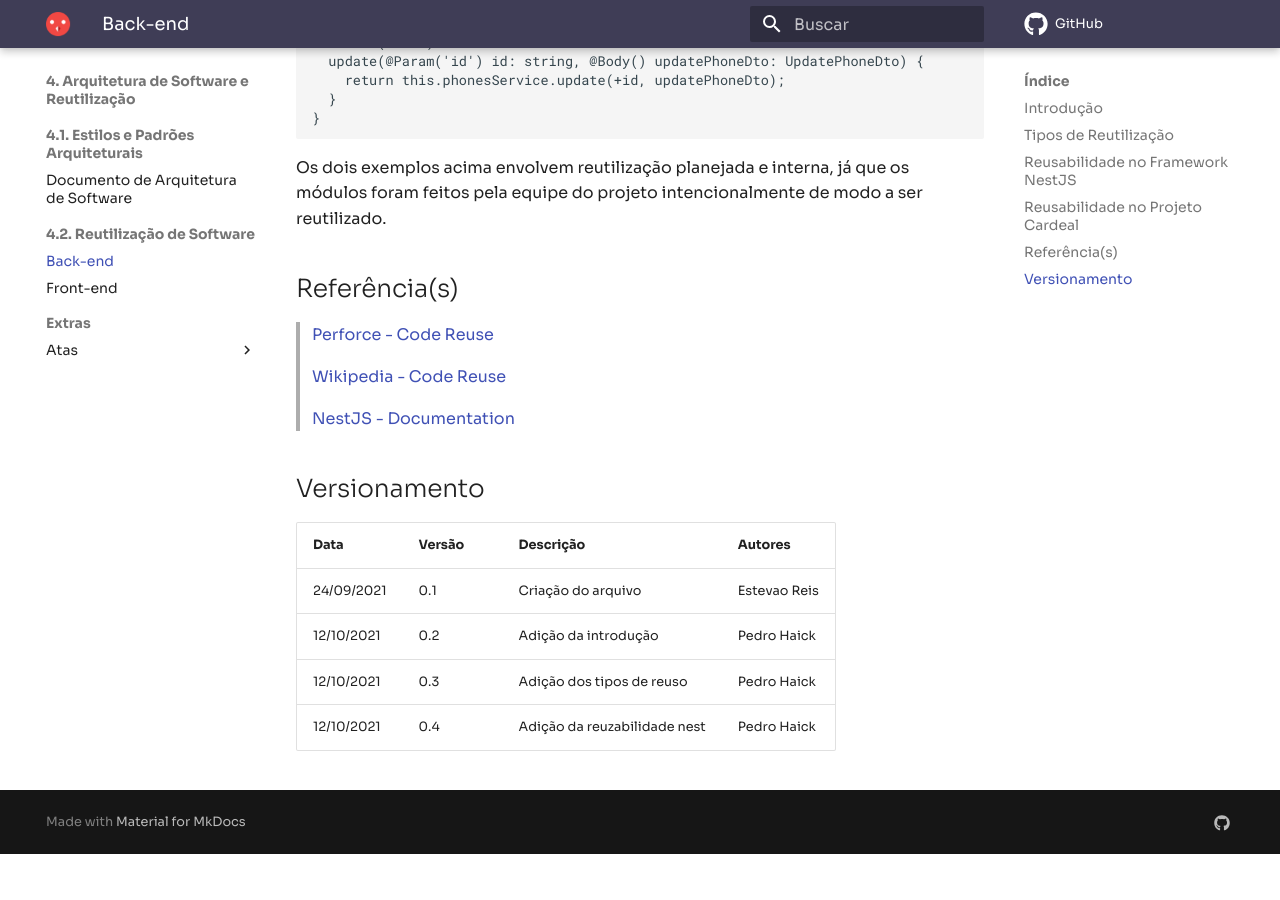
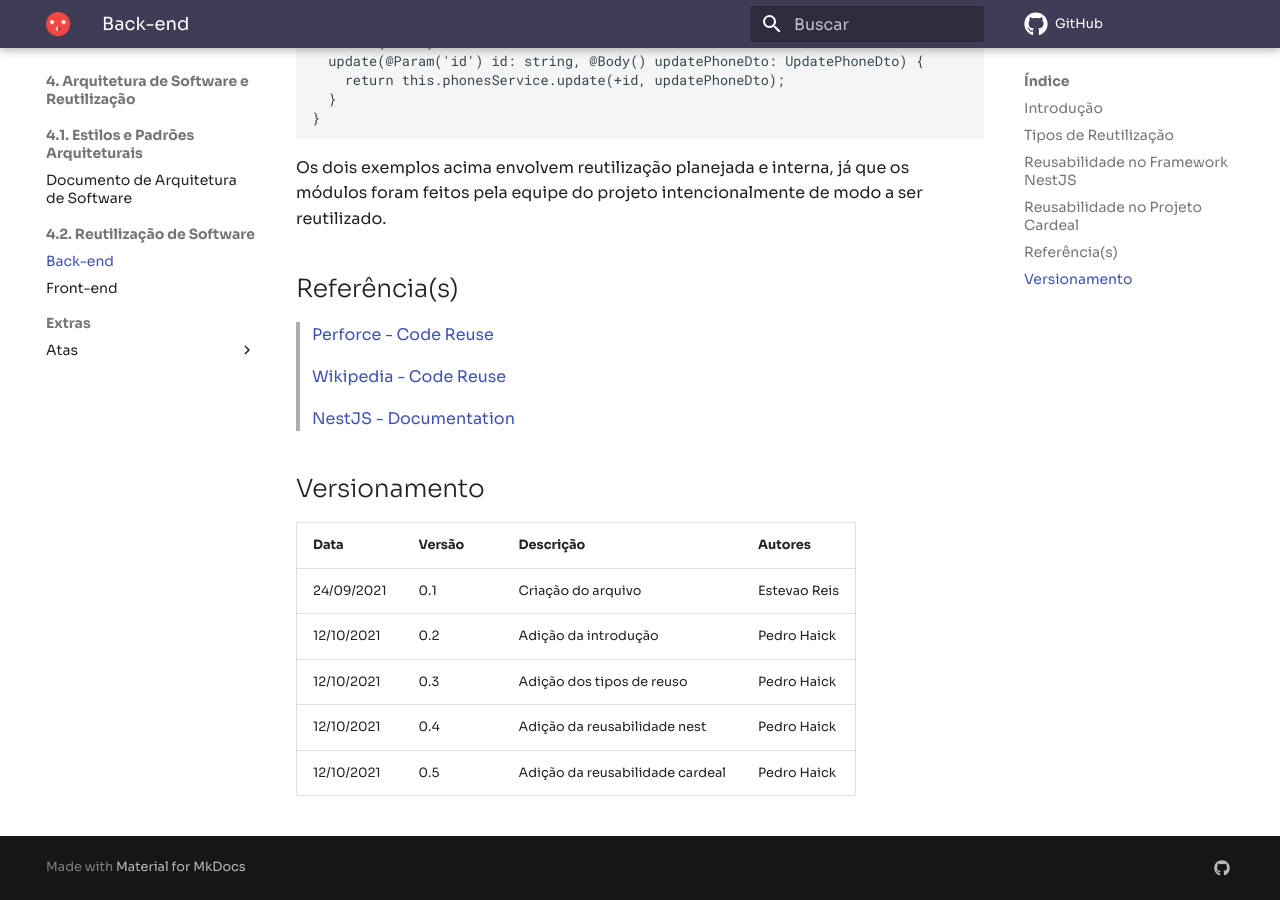
Before and after one commit to UnBArqDsw2021-1/2021.1_G04_Cardeal, an MkDocs documentation site: the page built from docs/arquitetura/back-end.md, in a window 1280 px wide and 900 px high, scrolled down 2630 px. Built offline with MkDocs 1.6.1 and Material for MkDocs 9.7.7, drawn with Linux system fonts in a browser that asks for light colours; comment, search, counter and statistics services are not loaded; before the commit the page ends 3484 px from its top, so only the background shows below that.

Commit message:
Code Reuse - Backend: added Cardeal reuse

```diff
--- a/docs/arquitetura/back-end.md
+++ b/docs/arquitetura/back-end.md
@@ -90,9 +90,10 @@ Os dois exemplos acima envolvem reutilização planejada e interna, já que os m
 > [NestJS - Documentation](https://docs.nestjs.com/fundamentals/platform-agnosticism)
 
 ## Versionamento
-| Data       | Versão | Descrição                    | Autores       |
-| ---------- | ------ | ---------------------------- | ------------- |
-| 24/09/2021 | 0.1    | Criação do arquivo           | Estevao Reis  |
-| 12/10/2021 | 0.2    | Adição da introdução         | Pedro Haick   |
-| 12/10/2021 | 0.3    | Adição dos tipos de reuso    | Pedro Haick   |
-| 12/10/2021 | 0.4    | Adição da reuzabilidade nest | Pedro Haick   |
+| Data       | Versão | Descrição                       | Autores       |
+| ---------- | ------ | ------------------------------- | ------------- |
+| 24/09/2021 | 0.1    | Criação do arquivo              | Estevao Reis  |
+| 12/10/2021 | 0.2    | Adição da introdução            | Pedro Haick   |
+| 12/10/2021 | 0.3    | Adição dos tipos de reuso       | Pedro Haick   |
+| 12/10/2021 | 0.4    | Adição da reusabilidade nest    | Pedro Haick   |
+| 12/10/2021 | 0.5    | Adição da reusabilidade cardeal | Pedro Haick   |
```
